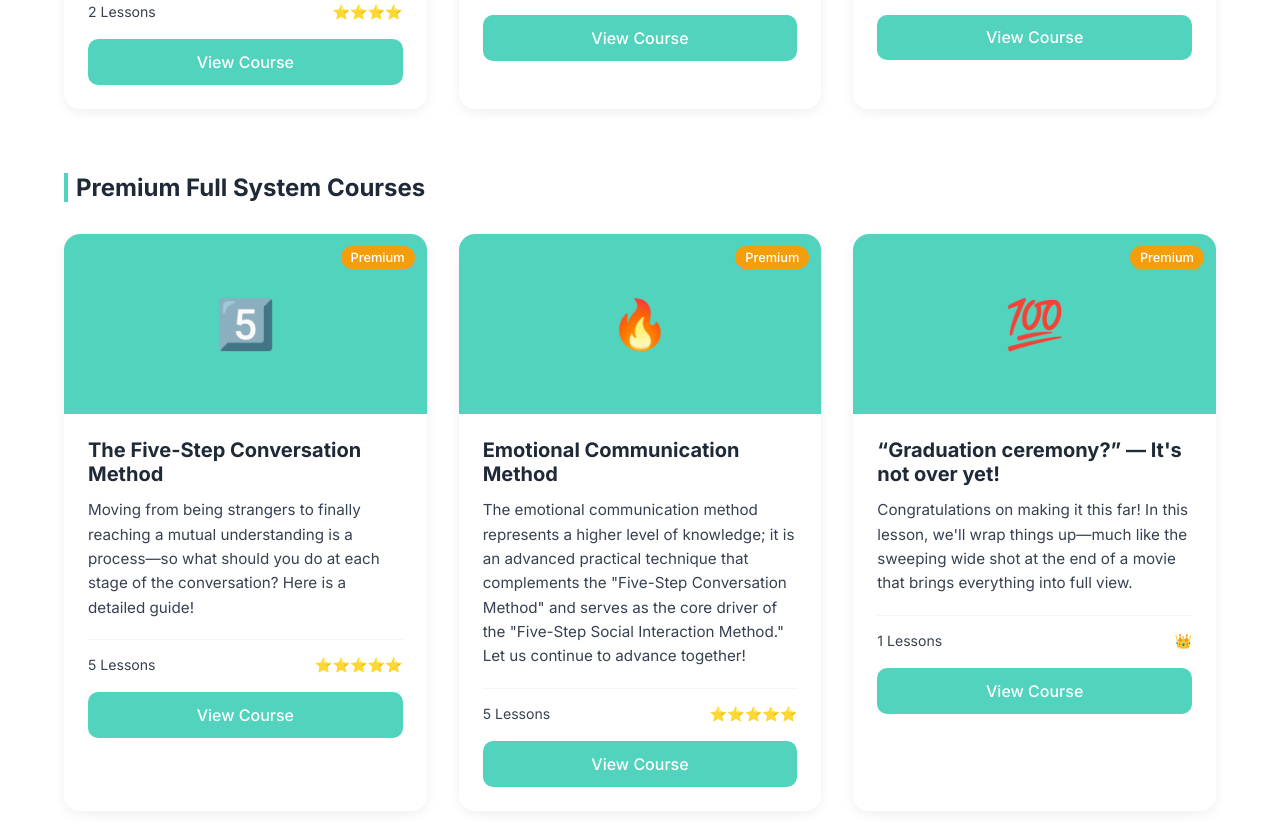
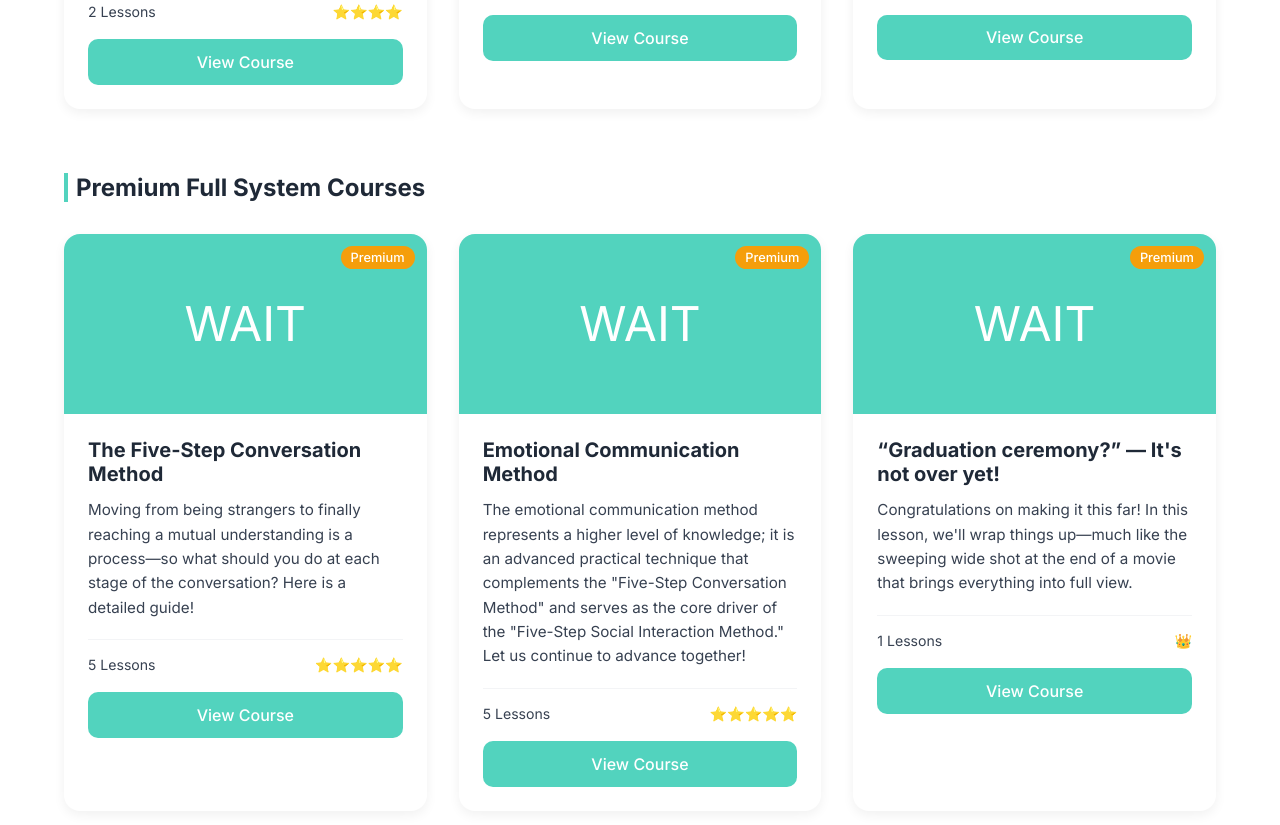
Before and after one commit to 666jimi/social_course, a plain HTML site: page course.html in a window 1280 px wide. Shown: the part 1509-2334 px from the top of the page. Drawn offline with Linux system fonts and the light colour scheme.

Commit message:
LITTLIE COMMIT MESSAGE

```diff
--- a/course.html
+++ b/course.html
@@ -371,7 +371,7 @@
                 <!-- 五层情绪沟通系统 -->
                 <div class="course-card">
                     <div class="card-banner">
-                        <span>5️⃣</span>
+                        <span>WAIT</span>
                         <span class="tag tag-premium">Premium</span>
                     </div>
                     <div class="card-body">
@@ -388,7 +388,7 @@
                 <!-- 高阶场景实战与长期训练方案 -->
                 <div class="course-card">
                     <div class="card-banner">
-                        <span>🔥</span>
+                        <span>WAIT</span>
                         <span class="tag tag-premium">Premium</span>
                     </div>
                     <div class="card-body">
@@ -403,7 +403,7 @@
                 </div>
                 <div class="course-card">
                     <div class="card-banner">
-                        <span>💯</span>
+                        <span>WAIT</span>
                         <span class="tag tag-premium">Premium</span>
                     </div>
                     <div class="card-body">
```
Also changed, not shown: How-to-fix-a-negative-social-mindset-content.html (+2 -2 lines), index.html (+3 -2 lines), 1 other file.
